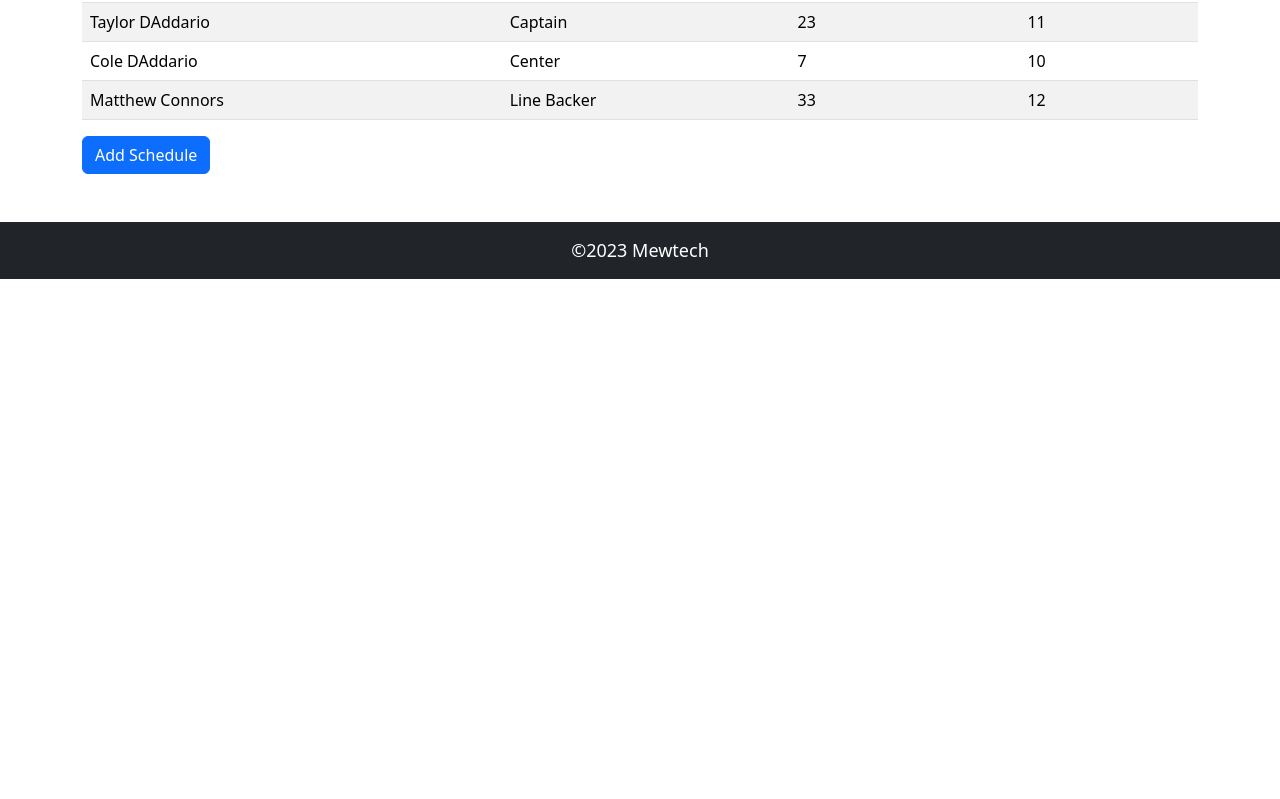
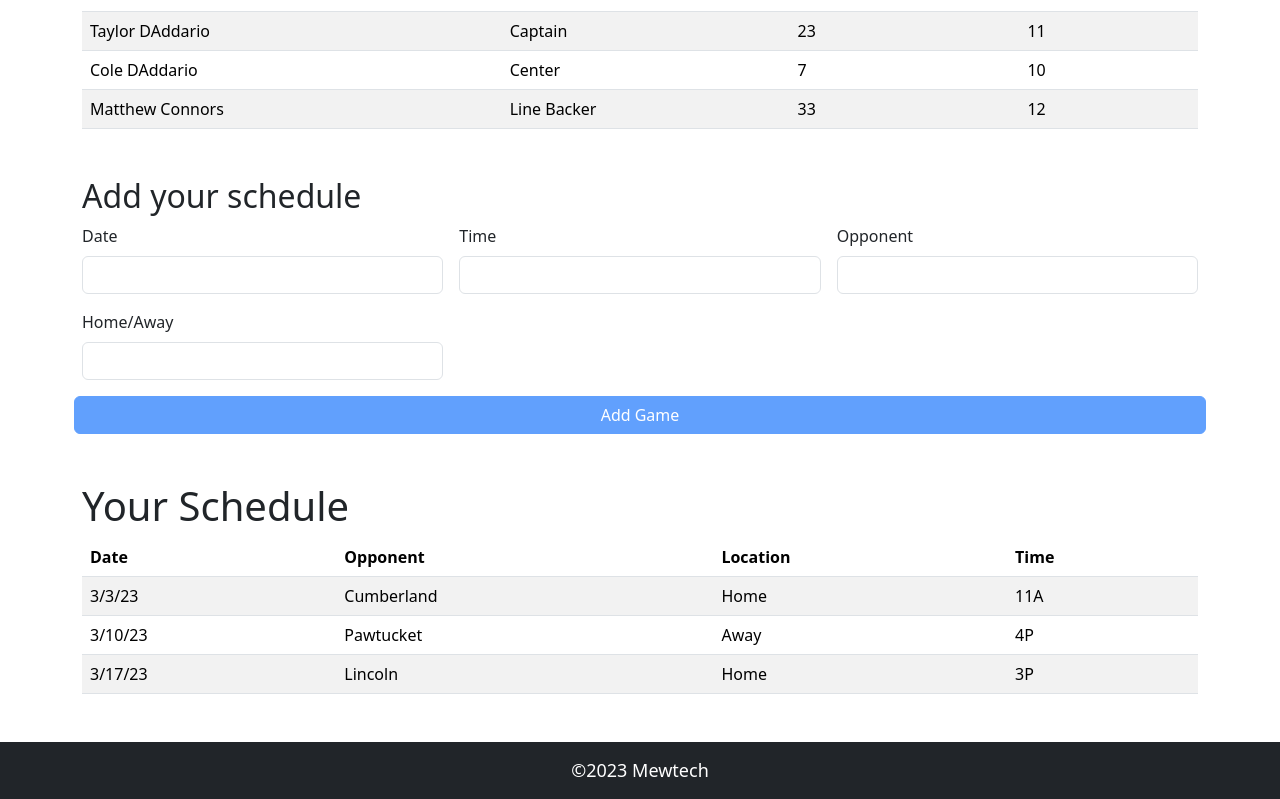
Before and after one commit to mconnors333/team-taggers-, an Angular app: page / in a window 1280 px wide. Shown: the part 459-1258 px from the top of the page. Before the commit the page ends 800 px from the top, so only its background shows below. Built offline with nearby package versions, Linux system fonts and the light colour scheme.

Commit message:
3 files modified

```diff
--- a/src/app/order/order.component.html
+++ b/src/app/order/order.component.html
@@ -1,5 +1,5 @@
 <div class="container mt-3 mb-5">
-  <h4>Add a player below to begin.</h4>
+  <h2>Add a player below to begin.</h2>
   <form [formGroup]="orderForm" class="row g-3">
     <!-- <div class="col-12"> -->
     <div class="col-sm-6">
@@ -81,5 +81,78 @@
       </tbody>
     </table>
   </div>
-  <button (click)="goToSchedule()" class="btn btn-primary">Add Schedule</button>
+  <h2 class="mt-5">Add your schedule</h2>
+
+  <form [formGroup]="gameForm" class="row g-3">
+    <div class="col-sm-4">
+      <label for="inputDate" class="form-label">Date</label>
+      <input
+        type="text"
+        class="form-control"
+        id="inputDate"
+        formControlName="date"
+      />
+    </div>
+    <div class="col-sm-4">
+      <label for="inputTime" class="form-label">Time</label>
+      <input
+        type="text"
+        class="form-control"
+        id="inputTime"
+        formControlName="time"
+      />
+    </div>
+    <div class="col-sm-4">
+      <label for="inputTime" class="form-label">Opponent</label>
+      <input
+        type="text"
+        class="form-control"
+        id="inputTime"
+        formControlName="time"
+      />
+    </div>
+    <div class="col-sm-4">
+      <label for="inputLocation" class="form-label">Home/Away</label>
+      <input
+        type="text"
+        class="form-control"
+        id="inputLocation"
+        formControlName="location"
+      />
+    </div>
+
+    <button
+      [disabled]="gameForm.invalid"
+      (click)="addGame()"
+      class="btn btn-primary"
+    >
+      Add Game
+    </button>
+    <!-- </div> -->
+  </form>
+
+  <div class="mt-5">
+    <h1>Your Schedule</h1>
+    <table class="table table-striped table-hover">
+      <thead>
+        <tr>
+          <th scope="col">Date</th>
+          <th scope="col">Opponent</th>
+          <th scope="col">Location</th>
+          <th scope="col">Time</th>
+        </tr>
+      </thead>
+      <tbody>
+        <tr *ngFor="let game of games">
+          <td>{{ game.date }}</td>
+          <td>{{ game.opponent }}</td>
+          <td>{{ game.location }}</td>
+          <td>{{ game.time }}</td>
+        </tr>
+        <tr *ngIf="games.length == 0">
+          <td colspan="5" align="center">No Games to display.</td>
+        </tr>
+      </tbody>
+    </table>
+  </div>
 </div>
--- a/src/app/order/order.component.ts
+++ b/src/app/order/order.component.ts
@@ -23,6 +23,12 @@ export class OrderComponent implements OnInit {
   ) {}
 
   clicked: boolean = false;
+  gameForm = new FormGroup({
+    date: new FormControl('', Validators.required),
+    time: new FormControl('', Validators.required),
+    location: new FormControl('', Validators.required),
+    opponent: new FormControl('', Validators.required),
+  });
 
   orderForm = new FormGroup({
     firstName: new FormControl('', Validators.required),
@@ -39,15 +45,26 @@ export class OrderComponent implements OnInit {
     number: '',
   };
   players: any;
+  games: any;
+
   ngOnInit() {
     console.log('init');
-    this.players = this.orderService._getProperties();
+    this.players = this.orderService._getPlayers();
+    this.games = this.orderService._getSchedule();
+    console.log(this.games);
   }
   addPlayer() {
     console.log('property added');
     console.log(this.orderForm.value);
     this.players.push(this.orderForm.value);
     this.orderForm.reset();
+  }
+
+  addGame() {
+    console.log('property added');
+    console.log(this.gameForm.value);
+    this.games.push(this.gameForm.value);
+    this.gameForm.reset();
   }
 
   goToSchedule() {
--- a/src/app/services/order.service.ts
+++ b/src/app/services/order.service.ts
@@ -10,7 +10,7 @@ export class OrderService {
   }
 
   public _getProperty(propertyId: any) {
-    let properties = this._getProperties();
+    let properties = this._getPlayers();
     let listing;
     properties.forEach((property) => {
       if (property.id == propertyId) {
@@ -22,7 +22,7 @@ export class OrderService {
   }
 
   /** GET get single Encompassclient record */
-  public _getProperties() {
+  public _getPlayers() {
     return [
       {
         id: 1,
@@ -51,4 +51,31 @@ export class OrderService {
     ];
     // return this.http.get<any[]>(`${this.apiUrl}api/v1/EncompassClient/searchEncompassclient?GUID=${Guid}`);
   }
+
+  public _getSchedule() {
+    return [
+      {
+        id: 1,
+        date: '3/3/23',
+        opponent: 'Cumberland',
+        location: 'Home',
+        time: '11A',
+      },
+      {
+        id: 2,
+        date: '3/10/23',
+        opponent: 'Pawtucket',
+        location: 'Away',
+        time: '4P',
+      },
+      {
+        id: 3,
+        date: '3/17/23',
+        opponent: 'Lincoln',
+        location: 'Home',
+        time: '3P',
+      },
+    ];
+    // return this.http.get<any[]>(`${this.apiUrl}api/v1/EncompassClient/searchEncompassclient?GUID=${Guid}`);
+  }
 }
```
